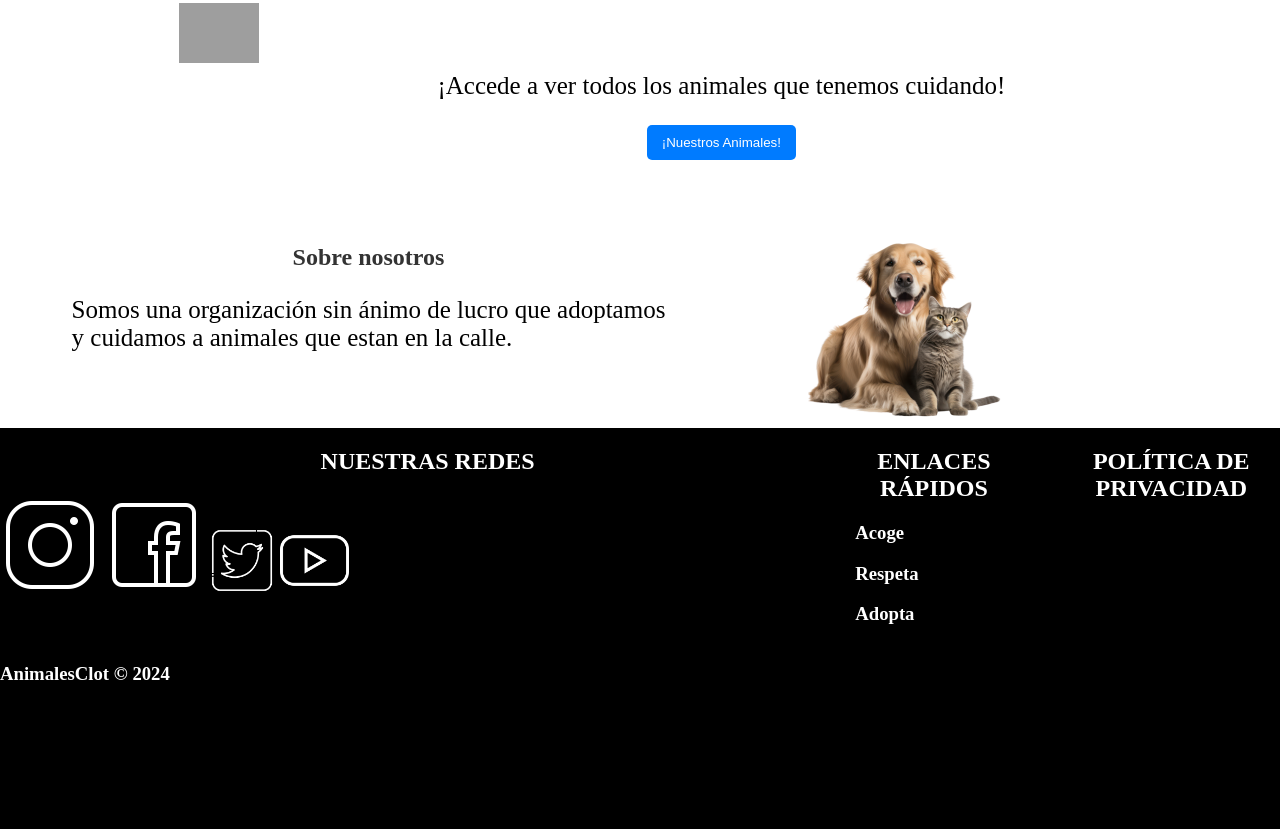
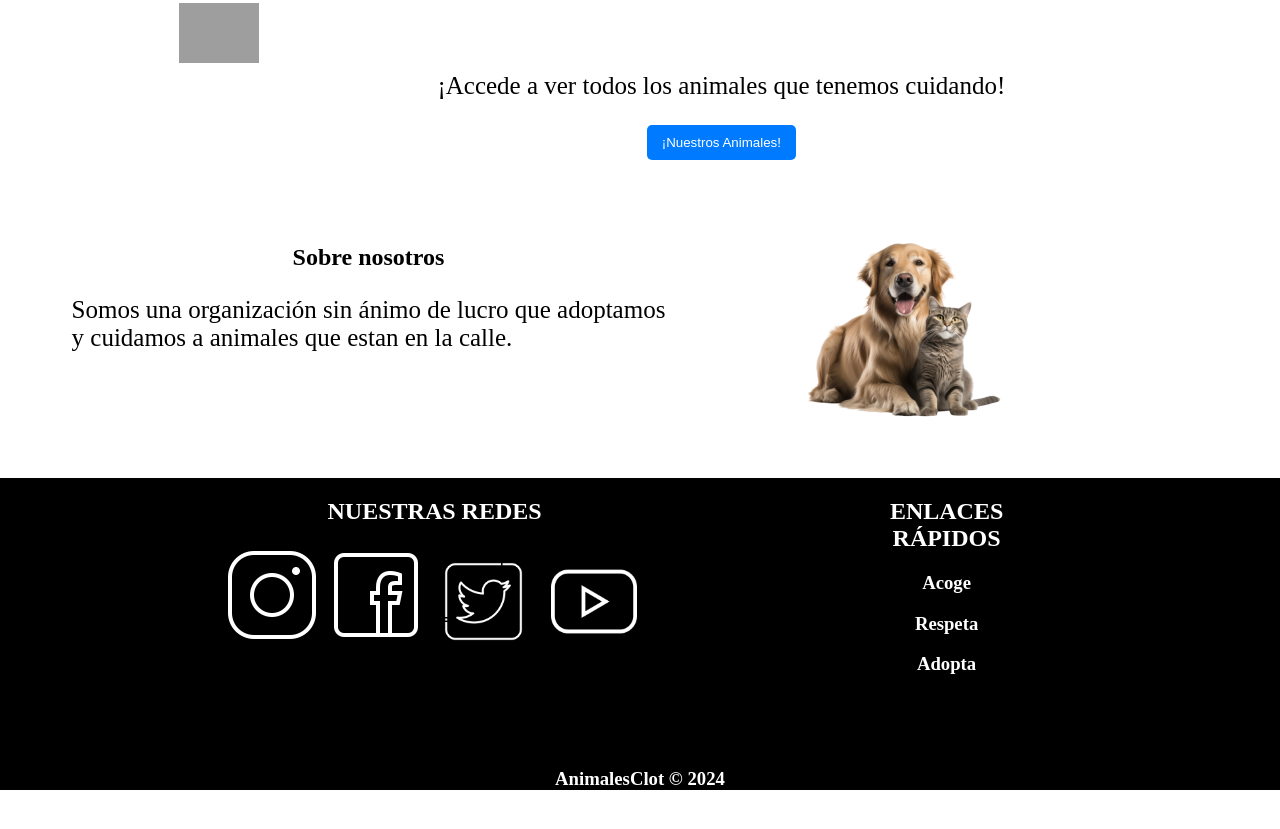
Before and after one commit to jieli2425/PROYECTO_ONG, a plain HTML site: page PJA1_INICIONG.html in a window 1280 px wide. Shown: the part 553-1382 px from the top of the page. Drawn offline with Linux system fonts and the light colour scheme; grey boxes are pictures that could not be loaded.

Commit message:
Actualizacion codigo

```diff
--- a/PJA1_INICIONG.html
+++ b/PJA1_INICIONG.html
@@ -81,14 +81,9 @@
             <h3>Acoge</h3>
             <h3>Respeta</h3>
             <h3>Adopta</h3>
-
-        </div>
-        <div class="contenedor-footer3">
-            <h2>POLÍTICA DE PRIVACIDAD</h2>
         </div>
     </section>
     <h3>AnimalesClot © 2024</h3>
-    </div>
 </footer>
 
 </html>
--- a/PJA1_ONG.css
+++ b/PJA1_ONG.css
@@ -125,56 +125,59 @@ p{
     display: flex;
     justify-content: space-around;
     margin-top: 5%;
+    margin-bottom: 50px;
+}
+.contenedor4 > div > h2{
+    text-align: center;
 }
 
 .text-button, p{
     text-align:start;
 }
 
+button {
+    background-color: #007BFF;
+    color: white;
+    padding: 10px 15px;
+    border: none;
+    border-radius: 5px;
+    cursor: pointer;
+}
+
+button:hover {
+    background-color: #0056b3;
+}
+
 /* Parte footer */
 
 .contenedor-footer{
     background-color: #000;
-    padding-bottom: 200px;
+    padding-bottom: 20px 0;
+    color: white;
+    text-align: center;
 }
 .section-contenedor{
     display: flex;
-    justify-content: space-between;
-
+    justify-content: space-around;
+    padding-bottom: 10px;
 }
-.contenedor-footer >.section-contenedor> div>img{
+.contenedor-footer > .section-contenedor> div>img{
     filter: invert(1);
 }
 .imgfooter{
-    max-width:8% ;
-
-}
-.contenedor-footer > div > h2{
-    text-align: left;
+    width:10%;
+    margin: 0 10px;
 }
 .contenedor-footer2{
-    margin-right: 50px;
-}
-.contenedor-footer1{
-    margin-left:auto;
-}
-
-.contenedor-footer1,.contenedor-footer2,.contenedor-footer3{
-    color:white;
-}
-.contenedor-footer1 > h2{
-    color:white;
+    margin-right: 20%;
 }
 .contenedor-footer2 > h2{
-    color:white;
+    text-align:center;
 }
-.contenedor-footer3 > h2{
-    color:white;
+.contenedor-footer > h3 {
+    margin-top: 5%;
+    text-align: center;
 }
-h3{
-    color:white;
-}
-
 
 /* Parte del PJA1_ONGADOPTADOS.html */
 /* cartas de animales */
@@ -209,23 +212,10 @@ h3{
     border-radius: 5px;
 }
 
-h2 {
-    color: #333;
-    text-align: center;
-}
-
-button {
-    background-color: #007BFF;
-    color: white;
-    padding: 10px 15px;
-    border: none;
-    border-radius: 5px;
-    cursor: pointer;
-}
-
-button:hover {
-    background-color: #0056b3;
-}
+    /* h2 {
+        color: #333;
+        text-align: center;
+    } */
 
 
 /* Parte del archivo ONGFORM */
```
